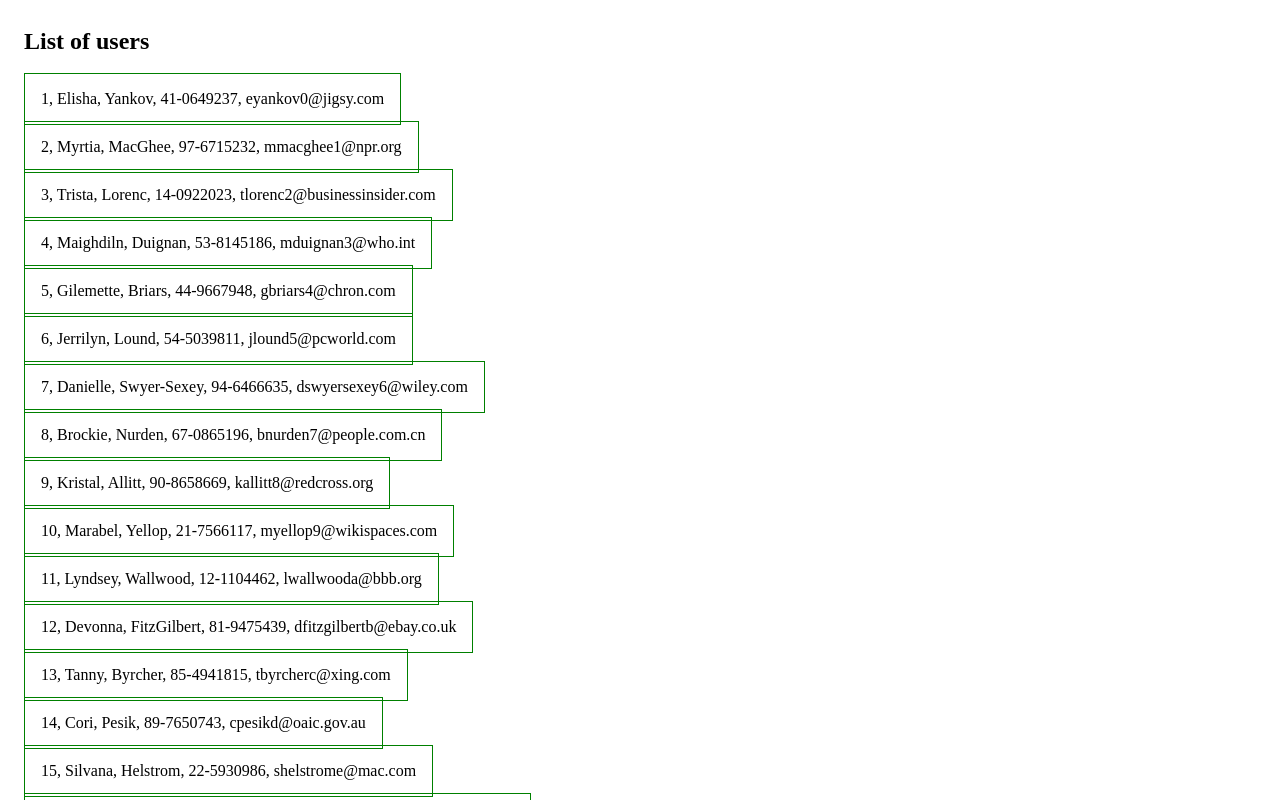
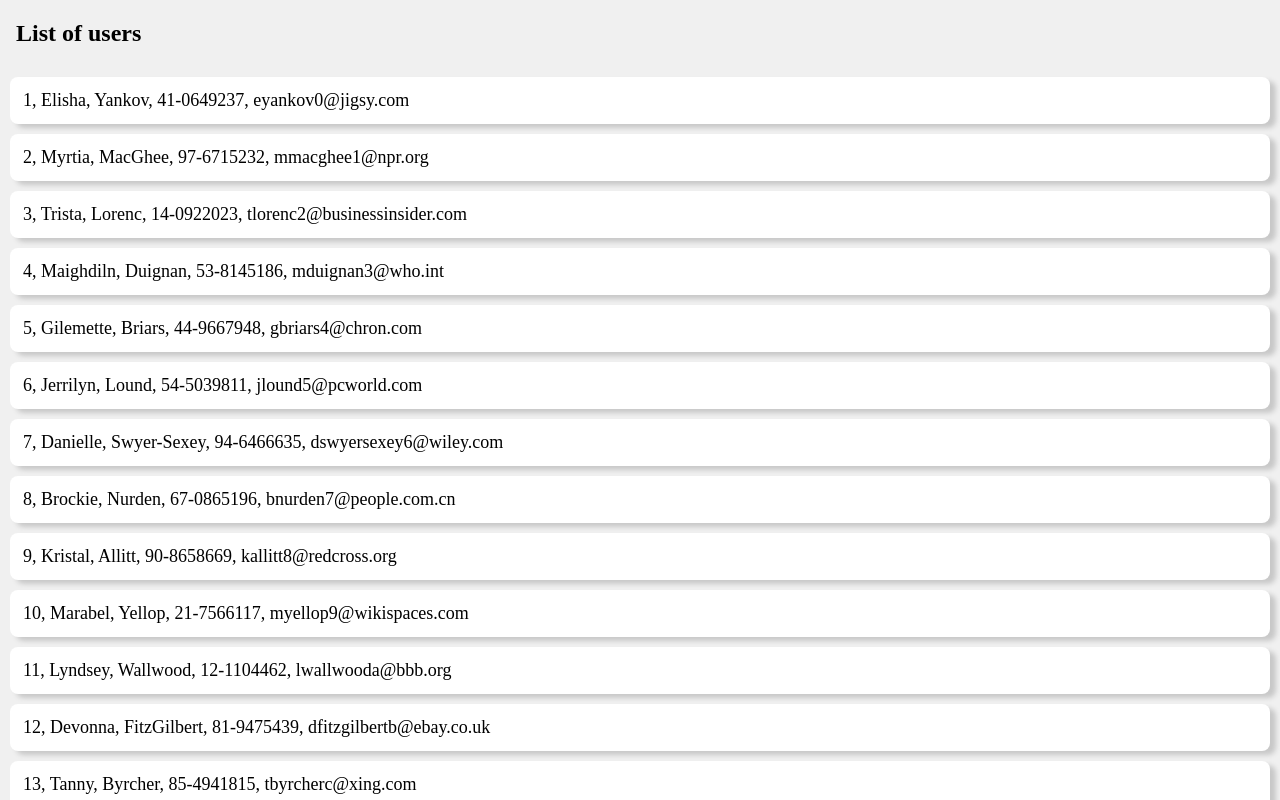
Before and after one commit to danouche93/mizrahi-test-template-nyw3mo, an Angular app: page /users-list in a window 1280 px wide. Shown: the top 800 px of the page. Built offline with nearby package versions, Linux system fonts and the light colour scheme.

Commit message:
4 files modified

```diff
--- a/src/app/user-item/user-item.component.css
+++ b/src/app/user-item/user-item.component.css
@@ -0,0 +1,9 @@
+.item {
+  margin: 10px;
+  padding: 13px;
+  font-size: large;
+  font-weight: 500;
+  background-color: #fff;
+  border-radius: 8px;
+  box-shadow: 6px 4px 5px #c8c8c8;
+}
--- a/src/app/user-item/user-item.component.html
+++ b/src/app/user-item/user-item.component.html
@@ -1,3 +1,4 @@
-<div style="border: 1px solid green">
-<mat-card>{{user.id}}, {{user.first_name}}, {{user.last_name}}, {{user.account_id}}, {{user.email}}</mat-card>
+<div class="item">
+  {{ user.id }}, {{ user.first_name }}, {{ user.last_name }},
+  {{ user.account_id }}, {{ user.email }}
 </div>
--- a/src/app/users-list/users-list.component.html
+++ b/src/app/users-list/users-list.component.html
@@ -1,10 +1,12 @@
-<mat-toolbar>
-  <h2>List of users</h2>
-</mat-toolbar>
-<mat-list>
-  <mat-list-item *ngFor="let user of users">
-    <div style="margin-bottom:15px">
-    <app-user-item [user]="user"></app-user-item>
+<div style="background-color:#F0F0F0">
+  <mat-toolbar>
+    <h2>List of users</h2>
+  </mat-toolbar>
+  <div>
+    <div *ngFor="let user of users">
+      <div>
+        <app-user-item [user]="user"></app-user-item>
+      </div>
     </div>
-  </mat-list-item>
-</mat-list>
+  </div>
+</div>
--- a/src/styles.css
+++ b/src/styles.css
@@ -1 +1,7 @@
 /* Add application styles & imports to this file! */
+
+body, html{
+  height: 100%;
+  width: 100%;
+  margin: 0;
+}
```
